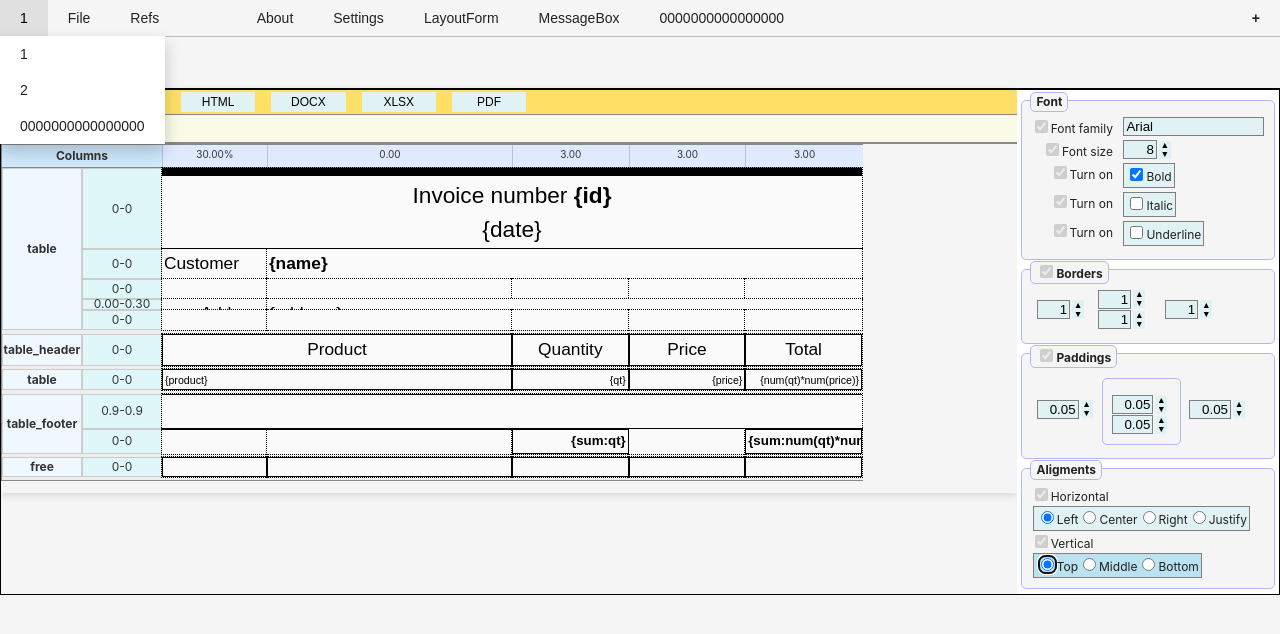
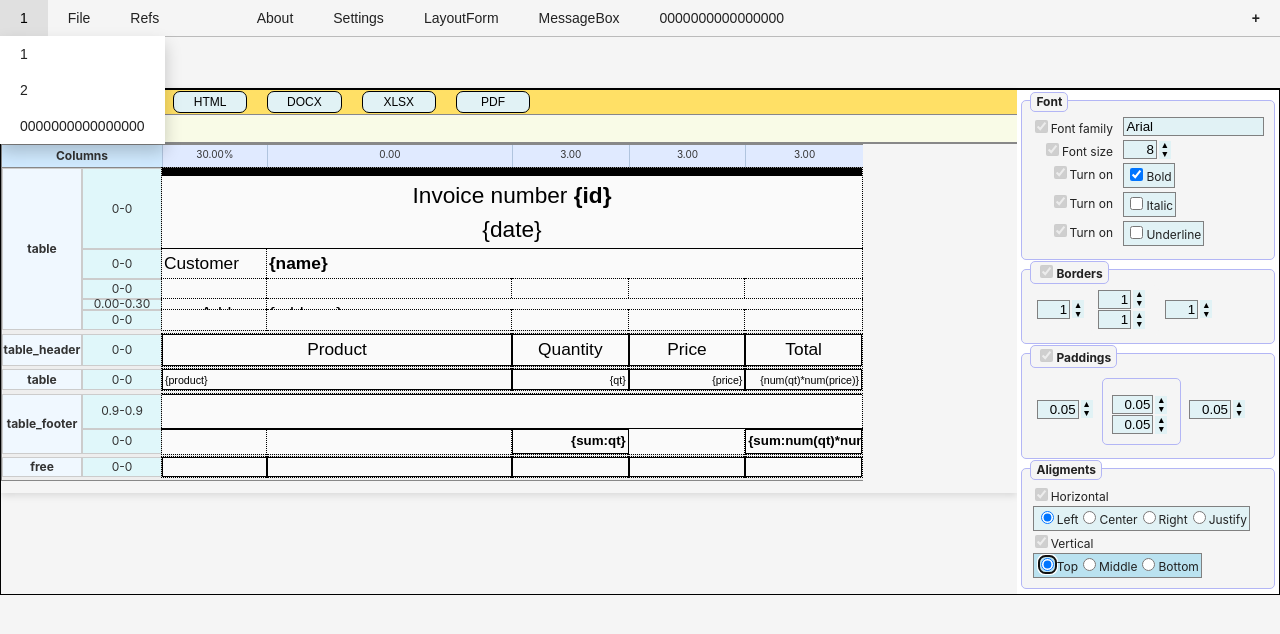
Before and after one commit to AndreiPuchko/q2web, a React (Vite) app: page / in a window 1280 px wide. Shown: the top 634 px of the page. Built offline with nearby package versions, Linux system fonts and the light colour scheme.

Commit message:
Refactor button styles in ReportView

```diff
--- a/src/components/reportEditor/Q2ReportEditor.tsx
+++ b/src/components/reportEditor/Q2ReportEditor.tsx
@@ -619,11 +619,11 @@ class ReportView extends React.Component<any, { version: number }> {
         const { selection, q2report, handleSelect, handleContextMenu, zoomWidthPx, reportEditor } = this.props;
         const buttonStyle = {
             padding: "3px 18px",
-            margin: "2px",
+            margin: "1px 10px",
             cursor: "pointer",
-            border: 0,
+            border: "1px solid",
             fontSize: 12,
-            borderRadius: "1px",
+            borderRadius: "7px",
             width: "9cap"
         };
         const isSelected = selection?.type === "report";
@@ -637,7 +637,8 @@ class ReportView extends React.Component<any, { version: number }> {
                     onContextMenu={e => handleContextMenu(e, { type: "report" })}
                 >
                     <div style={{ width: 161, borderRight: "1px solid #BBB" }}>Report</div>
-                    <div style={{ flex: 1, paddingLeft: 16, display: "flex", gap: 12 }}>
+                    {/* <div style={{ flex: 1, paddingLeft: 16, display: "flex", gap: 12 }}> */}
+                    <div>
                         <button style={buttonStyle}>HTML</button>
                         <button style={buttonStyle}>DOCX</button>
                         <button style={buttonStyle}>XLSX</button>
```
